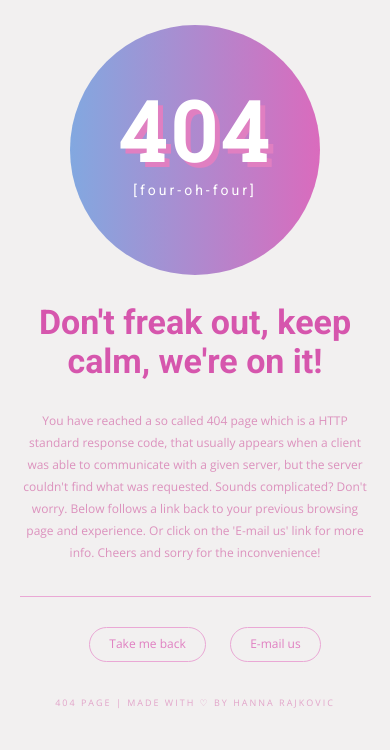
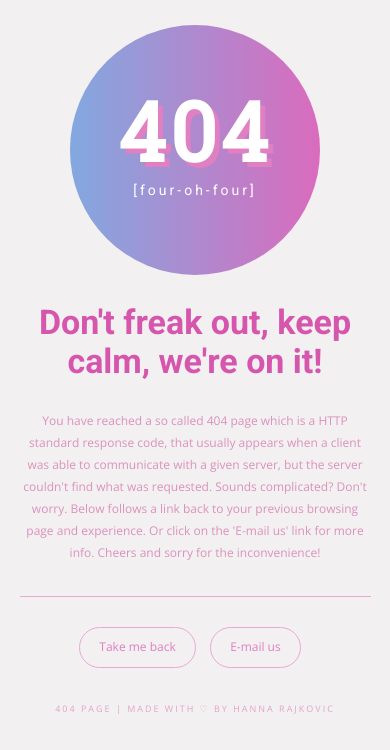
Before and after one commit to lahanna/404-page, a plain HTML site: page index.html in a window 390 px wide. Drawn offline with nearby package versions, Linux system fonts and the light colour scheme.

Commit message:
css fixes in footer

```diff
--- a/build/rev-manifest.json
+++ b/build/rev-manifest.json
@@ -1,3 +1,3 @@
 {
-  "css/app.css": "css/app-2d858ab0ec.css"
+  "css/app.css": "css/app-9fc7400dc0.css"
 }
--- a/css/app.css
+++ b/css/app.css
@@ -555,11 +555,13 @@ body {
   font-family: 'Open Sans', sans-serif;
   color: #b3b3b3;
   padding-top: 80px;
+  padding-bottom: 80px;
   text-transform: uppercase;
   letter-spacing: 2px; }
   @media (max-width: 720px) {
     .copyright {
       padding-top: 20px;
+      padding-bottom: 20px;
       font-size: 9px; } }
 
 p.copyright a {
@@ -579,6 +581,9 @@ p.copyright a:hover {
     .button-list {
       margin-top: 30px; } }
 
+ul.button-list {
+  padding-left: 0; }
+
 .button-list li {
   display: inline-block;
   list-style: none;
@@ -587,6 +592,9 @@ p.copyright a:hover {
   padding-right: 20px;
   font-size: 14px;
   font-family: 'Open Sans', sans-serif; }
+  @media (max-width: 720px) {
+    .button-list li {
+      padding-right: 10px; } }
 
 .btn-pink {
   background-size: 100%;
@@ -599,7 +607,7 @@ p.copyright a:hover {
   z-index: 100; }
   @media (max-width: 720px) {
     .btn-pink {
-      padding: 0.6rem 1.2rem;
+      padding: 0.8rem 1.2rem;
       font-size: 12px; } }
   .btn-pink:before {
     border-radius: inherit;
```
Also changed, not shown: 4 other files.
